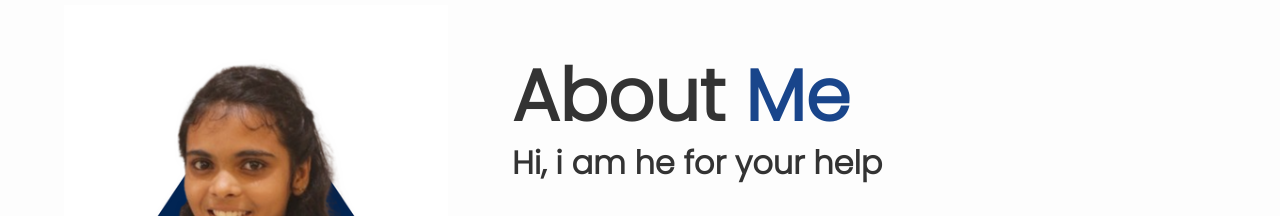
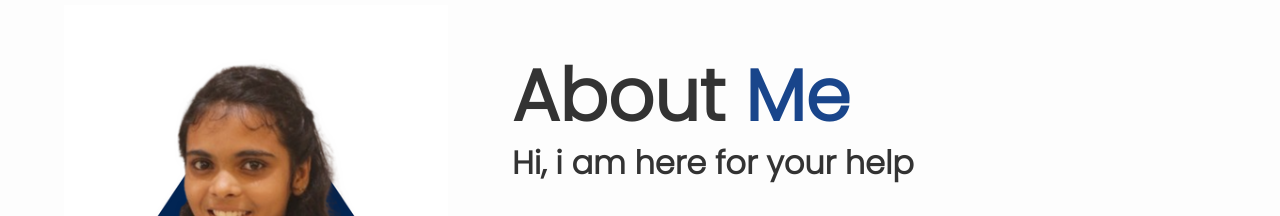
Before and after one commit to aditihumne/portfolio, a plain HTML site: page index.html in a window 1280 px wide. Shown: the part 960-1176 px from the top of the page. Drawn offline with nearby package versions, Linux system fonts and the light colour scheme.

Commit message:
added few changes

```diff
--- a/index.html
+++ b/index.html
@@ -77,7 +77,7 @@
         </div>
         <div class="about-content">
             <h2 class="heading">About <span>Me</span> </h2>
-            <h3>Hi, i am he for your help</h3>
+            <h3>Hi, i am here for your help</h3>
             <p>Proud graduate of Army Public School Dehuroad, scoring 92% in junior college and 94% in 12th grade.
                  I took on the challenge of JEE Advanced. Passionate about arts, dance, and skilled in baking, gardening, and diving into captivating comic worlds.
                  A multifaceted individual with zest for life,having served as an intern at Ordnance Factory Dehuroad and contributed to projects at DRDO of pune.</p>
```
